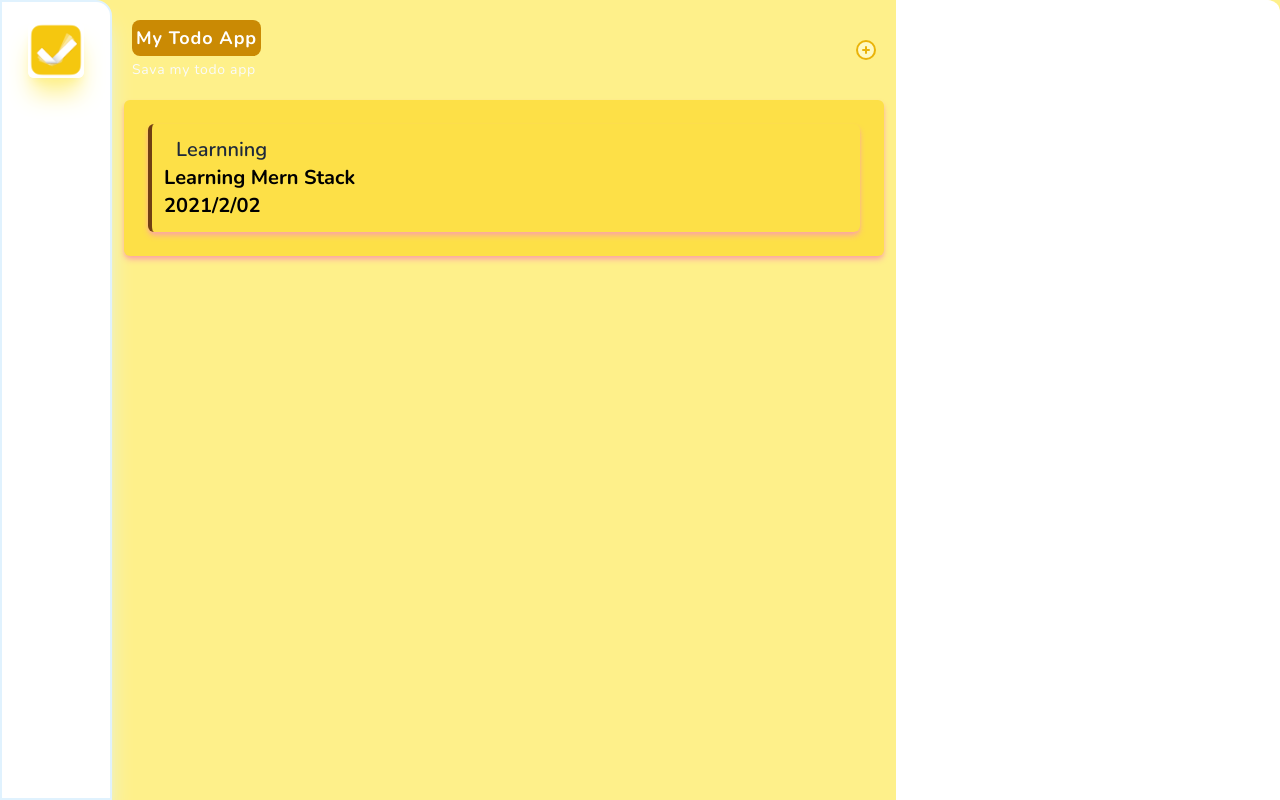
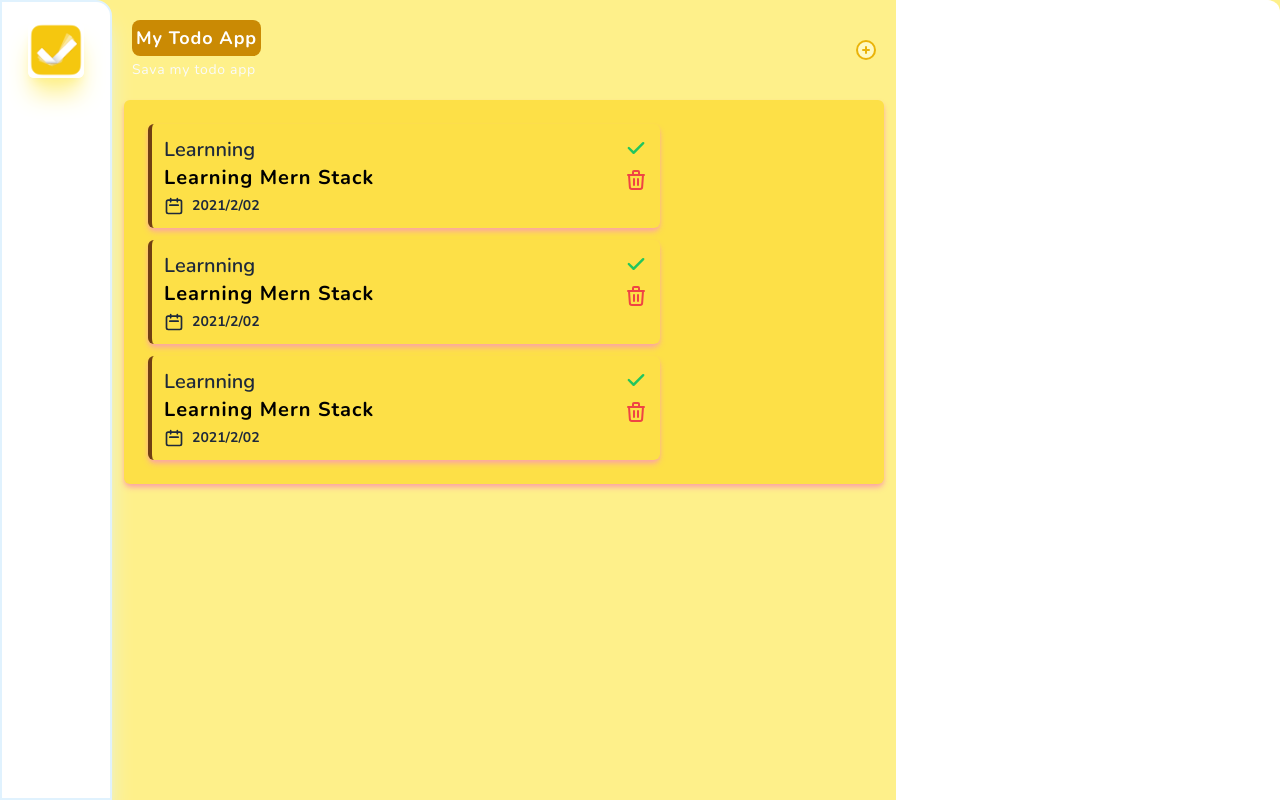
Before and after one commit to SubairMohamed/todo-pratical, a React (Create React App) app: page / in a window 1280 px wide. Built offline with nearby package versions, Linux system fonts and the light colour scheme.

Commit message:
seventh-changes

```diff
--- a/src/components/Main/Main.jsx
+++ b/src/components/Main/Main.jsx
@@ -1,4 +1,8 @@
 import { PlusCircleIcon } from '@heroicons/react/solid';
+import { CalendarIcon } from '@heroicons/react/outline';
+import { CheckIcon } from '@heroicons/react/solid';
+import { TrashIcon } from '@heroicons/react/outline';
+
 
 const Main = () => {
     return (
@@ -17,15 +21,69 @@ const Main = () => {
             </header>
             <main className='bg-yellow-300 card-white'>
                 <div id='tasks'>
-                    <div id='task' className='card-white border-l-4 border-yellow-900 '>
-                        <div>
-                            <h5 className='font-semibold ml-3 text-slate-800'>Learnning</h5>
+
+                    {/* task one  */}
+
+                    <div id='task' className='card-white border-l-4 border-yellow-900 flex justify-between max-w-lg'>
+                        <div id='leftside'>
+                            <div id='catogery'>
+                                <h5 className='font-semibold text-slate-800'>Learnning</h5>
+                            </div>
+                            <div id='content'>
+                                <h1 className='text-xl font-bold tracking-wider'>Learning Mern stack</h1>
+                                <div className='flex gap-2 mt-1 items-center'>
+                                    <CalendarIcon className='w-5 h-5 text-slate-800' />
+                                    <span className='text-sm text-slate-800'>2021/2/02</span>
+                                </div>
+                            </div>
                         </div>
-                        <div>
-                            <h1>Learning Mern stack</h1>
-                            <span>2021/2/02</span>
+                        <div id='rightside' className='flex flex-col gap-2'>
+                            <CheckIcon className='w-6 h-6 cursor-pointer text-green-500' />
+                            <TrashIcon className='w-6 h-6 cursor-pointer text-red-500' />
                         </div>
                     </div>
+
+                    {/* task two */}
+                    <div id='task' className='card-white border-l-4 border-yellow-900 flex justify-between max-w-lg'>
+                        <div id='leftside'>
+                            <div id='catogery'>
+                                <h5 className='font-semibold text-slate-800'>Learnning</h5>
+                            </div>
+                            <div id='content'>
+                                <h1 className='text-xl font-bold tracking-wider'>Learning Mern stack</h1>
+                                <div className='flex gap-2 mt-1 items-center'>
+                                    <CalendarIcon className='w-5 h-5 text-slate-800' />
+                                    <span className='text-sm text-slate-800'>2021/2/02</span>
+                                </div>
+                            </div>
+                        </div>
+                        <div id='rightside' className='flex flex-col gap-2'>
+                            <CheckIcon className='w-6 h-6 cursor-pointer text-green-500' />
+                            <TrashIcon className='w-6 h-6 cursor-pointer text-red-500' />
+                        </div>
+                    </div>
+
+                    {/* task three */}
+
+                    <div id='task' className='card-white border-l-4 border-yellow-900 flex justify-between max-w-lg'>
+                        <div id='leftside'>
+                            <div id='catogery'>
+                                <h5 className='font-semibold text-slate-800'>Learnning</h5>
+                            </div>
+                            <div id='content'>
+                                <h1 className='text-xl font-bold tracking-wider'>Learning Mern stack</h1>
+                                <div className='flex gap-2 mt-1 items-center'>
+                                    <CalendarIcon className='w-5 h-5 text-slate-800' />
+                                    <span className='text-sm text-slate-800'>2021/2/02</span>
+                                </div>
+                            </div>
+                        </div>
+                        <div id='rightside' className='flex flex-col gap-2'>
+                            <CheckIcon className='w-6 h-6 cursor-pointer text-green-500' />
+                            <TrashIcon className='w-6 h-6 cursor-pointer text-red-500' />
+                        </div>
+                    </div>
+
                 </div>
             </main>
         </section>
```
